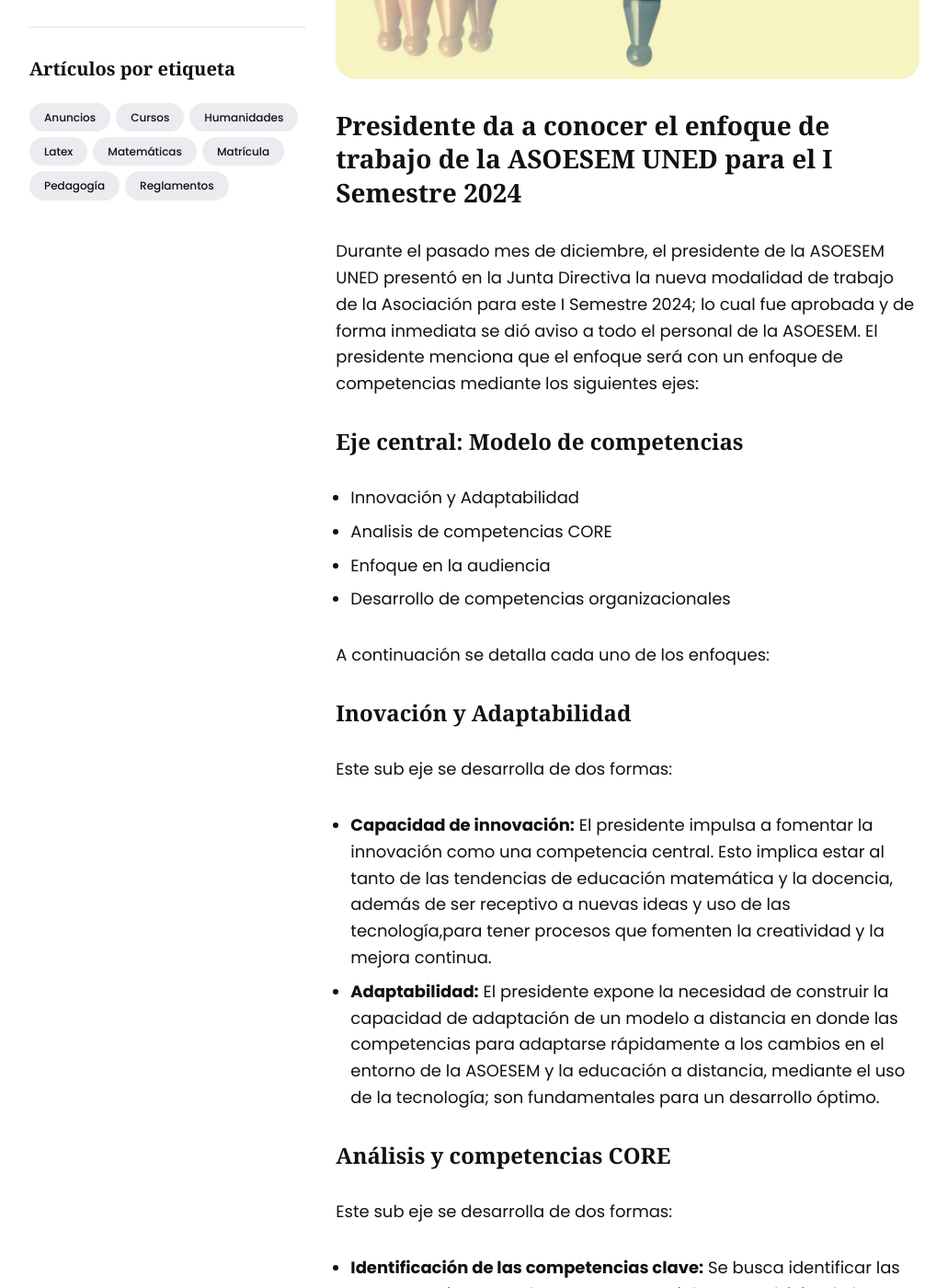
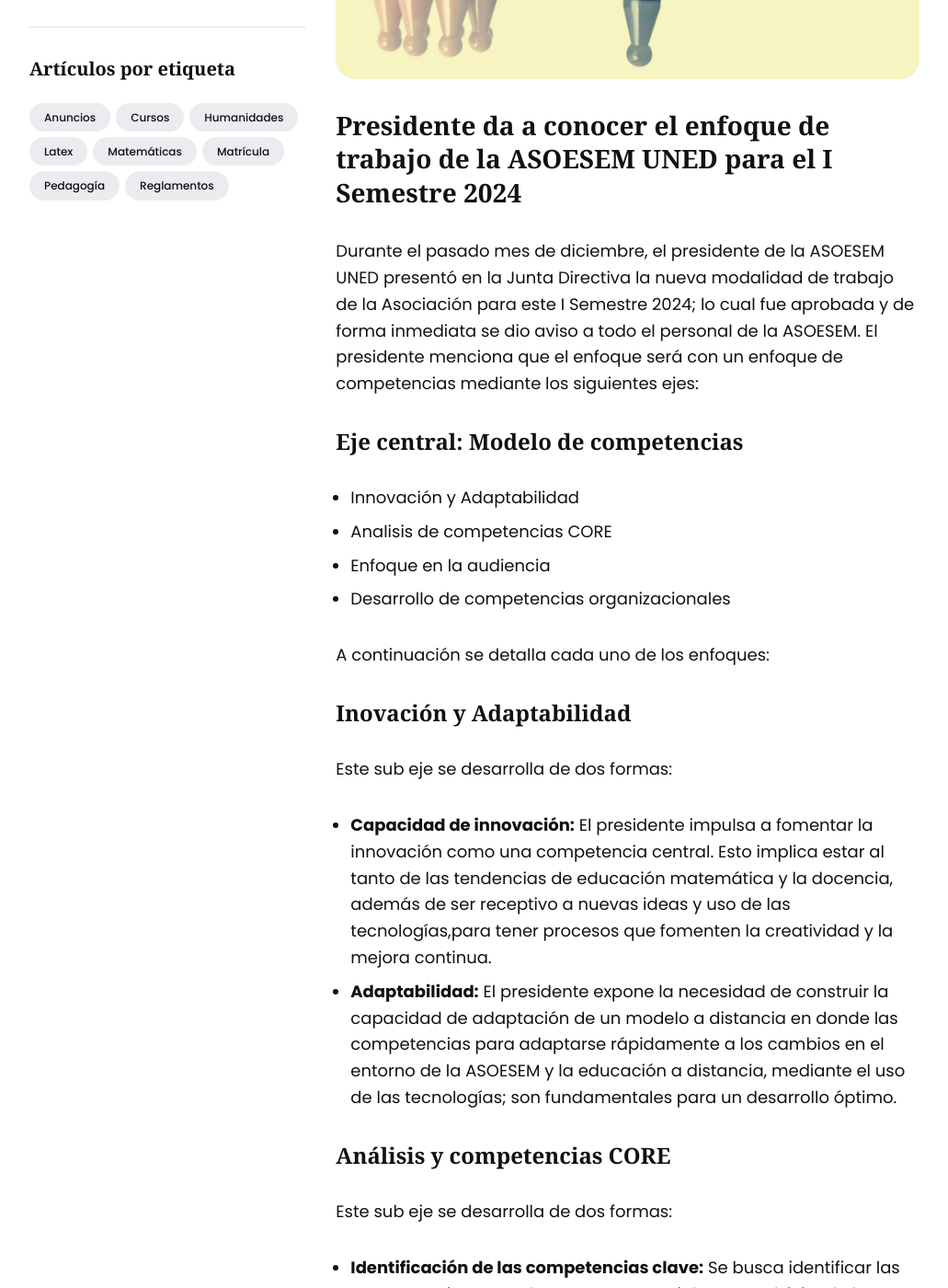
Before and after one commit to asoesem/asoesem.github.io, a Jekyll site: the page built from _posts/2024-03-01-enfoque-de-trabajo-de-la-asoesem-uned.md, in a window 1280 px wide and 1400 px high, scrolled down 975 px. Shown: the whole window at 92% size, without its empty margins (124-1155 px from the left). Built offline with Jekyll 4.4.1, drawn with Linux system fonts in a browser that asks for light colours.

Commit message:
Update 2024-03-01-enfoque-de-trabajo-de-la-asoesem-uned.md

```diff
--- a/_posts/2024-03-01-enfoque-de-trabajo-de-la-asoesem-uned.md
+++ b/_posts/2024-03-01-enfoque-de-trabajo-de-la-asoesem-uned.md
@@ -12,7 +12,7 @@
 share: true
 ---
 ## Presidente da a conocer el enfoque de trabajo de la ASOESEM UNED para el I Semestre 2024
-Durante el pasado mes de diciembre, el presidente de la ASOESEM UNED presentó en la Junta Directiva la nueva modalidad de trabajo de la Asociación para este I Semestre 2024; lo cual fue aprobada y de forma inmediata se dió aviso a todo el personal de la ASOESEM.
+Durante el pasado mes de diciembre, el presidente de la ASOESEM UNED presentó en la Junta Directiva la nueva modalidad de trabajo de la Asociación para este I Semestre 2024; lo cual fue aprobada y de forma inmediata se dio aviso a todo el personal de la ASOESEM.
 El presidente menciona que el enfoque será con un enfoque de competencias mediante los siguientes ejes:
 
 ### Eje central: Modelo de competencias
@@ -25,8 +25,8 @@
 
 ### Inovación y Adaptabilidad
 Este sub eje se desarrolla de dos formas:
-- **Capacidad de innovación:** El presidente impulsa a fomentar la innovación como una competencia central. Esto implica estar al tanto de las tendencias de educación matemática y la docencia, además de ser receptivo a nuevas ideas y uso de las tecnología,para tener procesos que fomenten la creatividad y la mejora continua.
-- **Adaptabilidad:** El presidente expone la necesidad de construir la capacidad de adaptación de un modelo a distancia en donde las competencias para adaptarse rápidamente a los cambios en el entorno de la ASOESEM y la educación a distancia, mediante el uso de la tecnología; son fundamentales para un desarrollo óptimo.
+- **Capacidad de innovación:** El presidente impulsa a fomentar la innovación como una competencia central. Esto implica estar al tanto de las tendencias de educación matemática y la docencia, además de ser receptivo a nuevas ideas y uso de las tecnologías,para tener procesos que fomenten la creatividad y la mejora continua.
+- **Adaptabilidad:** El presidente expone la necesidad de construir la capacidad de adaptación de un modelo a distancia en donde las competencias para adaptarse rápidamente a los cambios en el entorno de la ASOESEM y la educación a distancia, mediante el uso de las tecnologías; son fundamentales para un desarrollo óptimo.
 
 ### Análisis y competencias CORE
 Este sub eje se desarrolla de dos formas:
```
